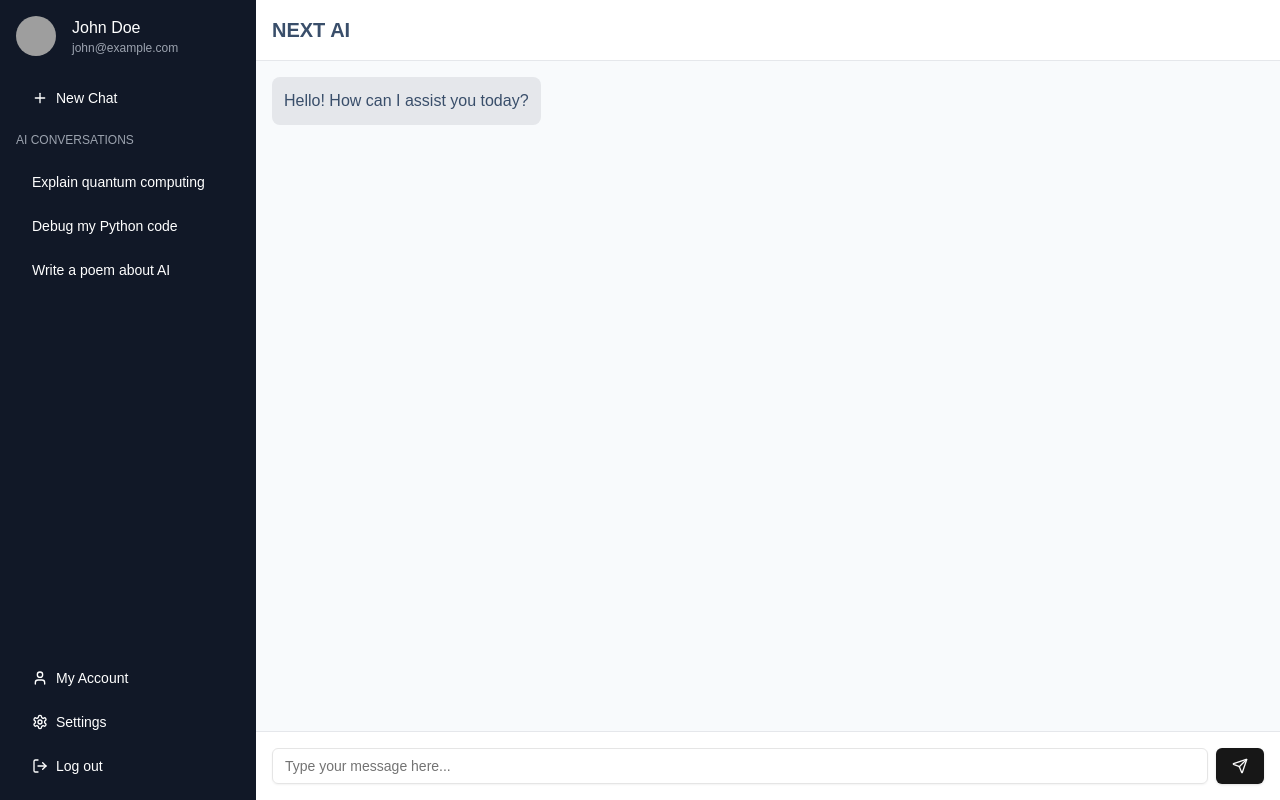
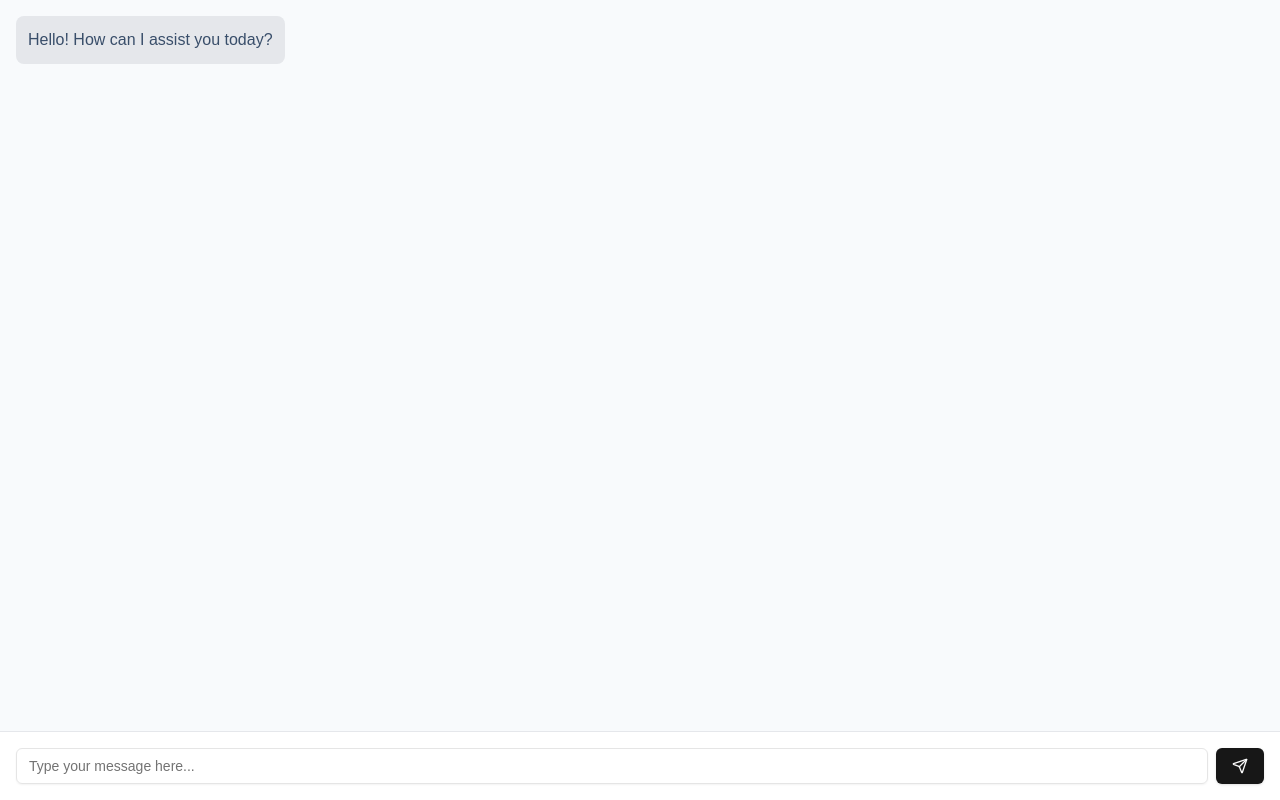
Before and after one commit to Osiris8/nextai, a Next.js app: page /dashboard in a window 1280 px wide. Built offline with nearby package versions, Linux system fonts and the light colour scheme; grey boxes are pictures that could not be loaded.

Commit message:
update Dashboard - use simple dashboard

```diff
--- a/components/dashboard.tsx
+++ b/components/dashboard.tsx
@@ -1,8 +1,8 @@
+"use client";
 import { useState } from "react";
 import { Button } from "@/components/ui/button";
 import { Input } from "@/components/ui/input";
-import { Avatar, AvatarFallback, AvatarImage } from "@/components/ui/avatar";
-import { PlusIcon, SendIcon, Settings, LogOut, User } from "lucide-react";
+import { SendIcon } from "lucide-react";
 
 export default function Dashboard() {
   const [messages, setMessages] = useState([
@@ -12,18 +12,11 @@ export default function Dashboard() {
   const [loading, setLoading] = useState(false);
   const [error, setError] = useState("");
 
-  const [conversationStarters, setConversationStarters] = useState([
-    { text: "Explain quantum computing" },
-    { text: "Debug my Python code" },
-    { text: "Write a poem about AI" },
-  ]);
-
   const handleSend = async (message = input) => {
     if (!message.trim()) return;
 
     // Add the user's message to the conversation
     setMessages((prev) => [...prev, { role: "user", content: message }]);
-    setConversationStarters([...conversationStarters, { text: input }]);
     setInput("");
     setLoading(true);
     setError("");
@@ -56,62 +49,7 @@ export default function Dashboard() {
   };
 
   return (
-    <div className="flex h-screen bg-gray-100">
-      {/* Sidebar */}
-      <div className="w-64 bg-gray-900 text-white p-4 flex flex-col">
-        {/* User Account Section */}
-        <div className="flex items-center space-x-4 mb-6">
-          <Avatar>
-            <AvatarImage src="https://github.com/shadcn.png" />
-            <AvatarFallback>JD</AvatarFallback>
-          </Avatar>
-          <div>
-            <p className="font-medium">John Doe</p>
-            <p className="text-xs text-gray-400">john@example.com</p>
-          </div>
-        </div>
-
-        <Button className="mb-4 w-full justify-start" variant="ghost">
-          <PlusIcon className="mr-2 h-4 w-4" /> New Chat
-        </Button>
-
-        <div className="flex-grow overflow-y-auto space-y-2">
-          <p className="text-xs text-gray-400 uppercase mb-2">
-            AI Conversations
-          </p>
-          {conversationStarters.map((starter, index) => (
-            <Button
-              key={index}
-              className="w-full justify-start text-left"
-              variant="ghost"
-              onClick={() => handleSend(starter.text)}
-            >
-              {/*<starter.icon className="mr-2 h-4 w-4" />*/}
-              <span className="truncate">{starter.text}</span>
-            </Button>
-          ))}
-        </div>
-
-        <div className="mt-auto space-y-2">
-          <Button className="w-full justify-start" variant="ghost">
-            <User className="mr-2 h-4 w-4" /> My Account
-          </Button>
-          <Button className="w-full justify-start" variant="ghost">
-            <Settings className="mr-2 h-4 w-4" /> Settings
-          </Button>
-          <Button className="w-full justify-start" variant="ghost">
-            <LogOut className="mr-2 h-4 w-4" /> Log out
-          </Button>
-        </div>
-      </div>
-
-      {/* Main chat area */}
-      <div className="flex-1 flex flex-col">
-        {/* Chat header */}
-        <div className="bg-white border-b p-4">
-          <h2 className="text-xl font-semibold">NEXT AI</h2>
-        </div>
-
+    <div className="flex flex-col h-screen bg-gray-100">
       {/* Chat messages */}
       <div className="flex-1 overflow-y-auto p-4 space-y-4 bg-slate-50">
         {messages.map((message, index) => (
@@ -134,9 +72,7 @@ export default function Dashboard() {
         ))}
         {loading && (
           <div className="flex justify-start">
-              <div className="max-w-sm p-3 rounded-lg bg-gray-200">
-                Typing...
-              </div>
+            <div className="max-w-sm p-3 rounded-lg bg-gray-200">Typing...</div>
           </div>
         )}
       </div>
@@ -158,6 +94,5 @@ export default function Dashboard() {
         {error && <p className="text-red-500 mt-2">{error}</p>}
       </div>
     </div>
-    </div>
   );
 }
```
Lines whose indentation alone changed are shown as unchanged.
